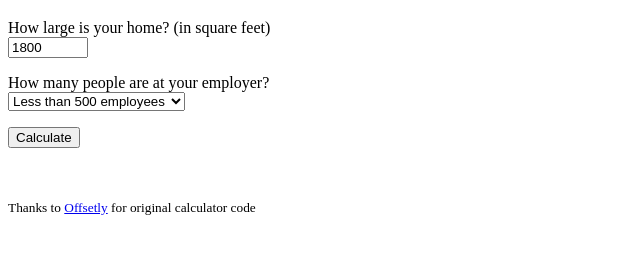
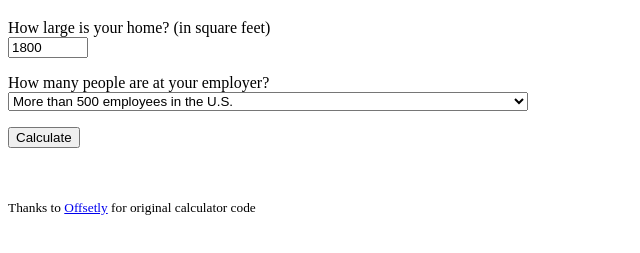
Before and after one commit to RobDolin/MinWageCalc, a plain HTML site: page index.html in a window 1280 px wide. Shown: the part 61-314 px from the top of the page, without its empty margins (0-640 px from the left). Drawn offline with Linux system fonts and the light colour scheme.

Commit message:
Update index.html
Updated employer type

```diff
--- a/index.html
+++ b/index.html
@@ -38,7 +38,7 @@
         // Display user inputs
         dvUserInputs.innerHTML = "Your  information: <br /> ";
         dvUserInputs.innerHTML += "&nbsp; " + iNumPeople.toString() + " people<br />";
-        dvUserInputs.innerHTML += "&nbsp; " + slcEmployerSize.value + " diet<br />";
+        dvUserInputs.innerHTML += "&nbsp; " + slcEmployerSize.value + " <br />";
 
         // Calculate minimum wage
         var fpDietFactor = 0;
@@ -88,9 +88,10 @@
     <p>
       How many people are at your employer?<br />
       <select id="slcEmployerSize">
-        <option value="Smaller">Less than 500 employees</option>
-        <option value="Franchise">Part of franchise</option>
-        <option value="Larger">More than 500 employees</option>
+        <option value="A">More than 500 employees in the U.S.</option>
+        <option value="B">More than 500 emp1loyees in the U.S. AND provides medical benefits</option>
+        <option value="C">500 or fewer employees in the U.S. AND employer provides minimum compensation</option>
+        <option value="D">500 or fewer employees in the U.S.</option>
       </select>
     </p>
     <p>
```
